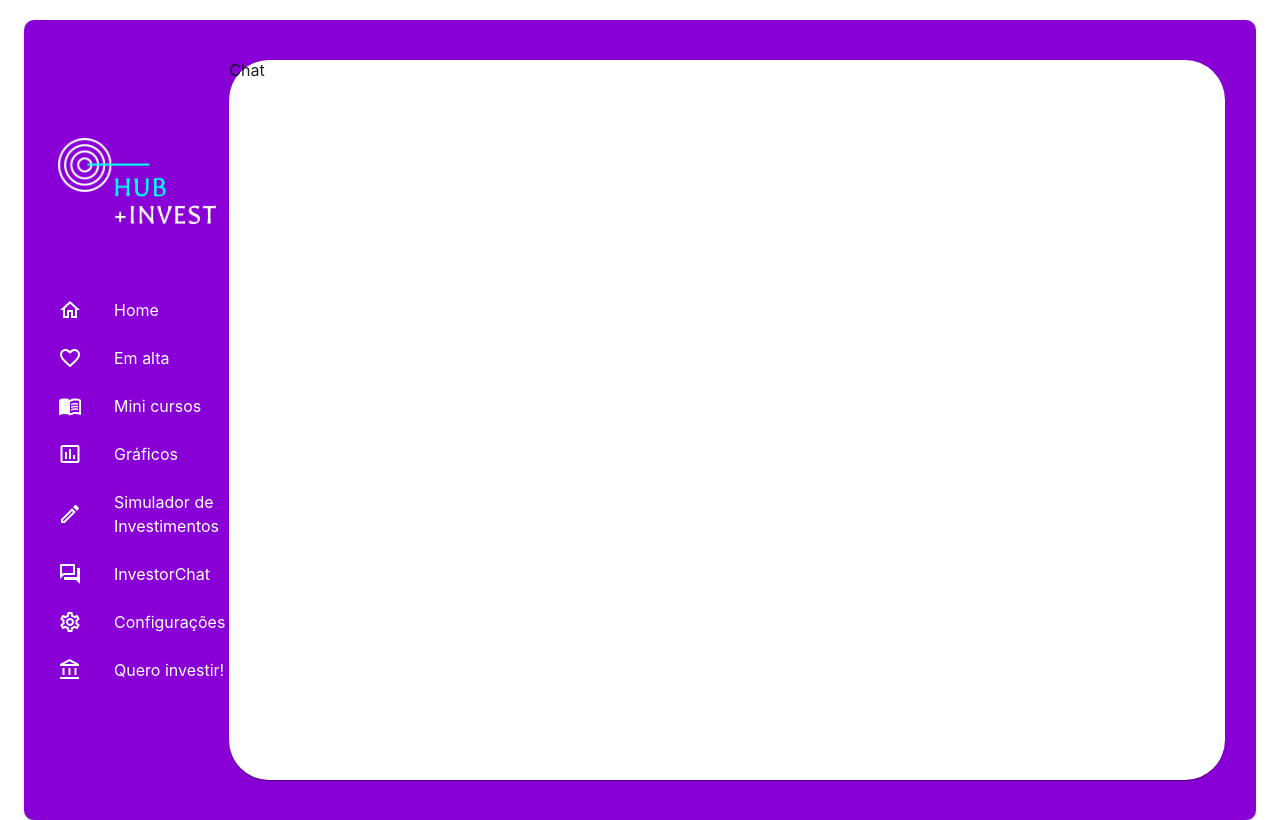
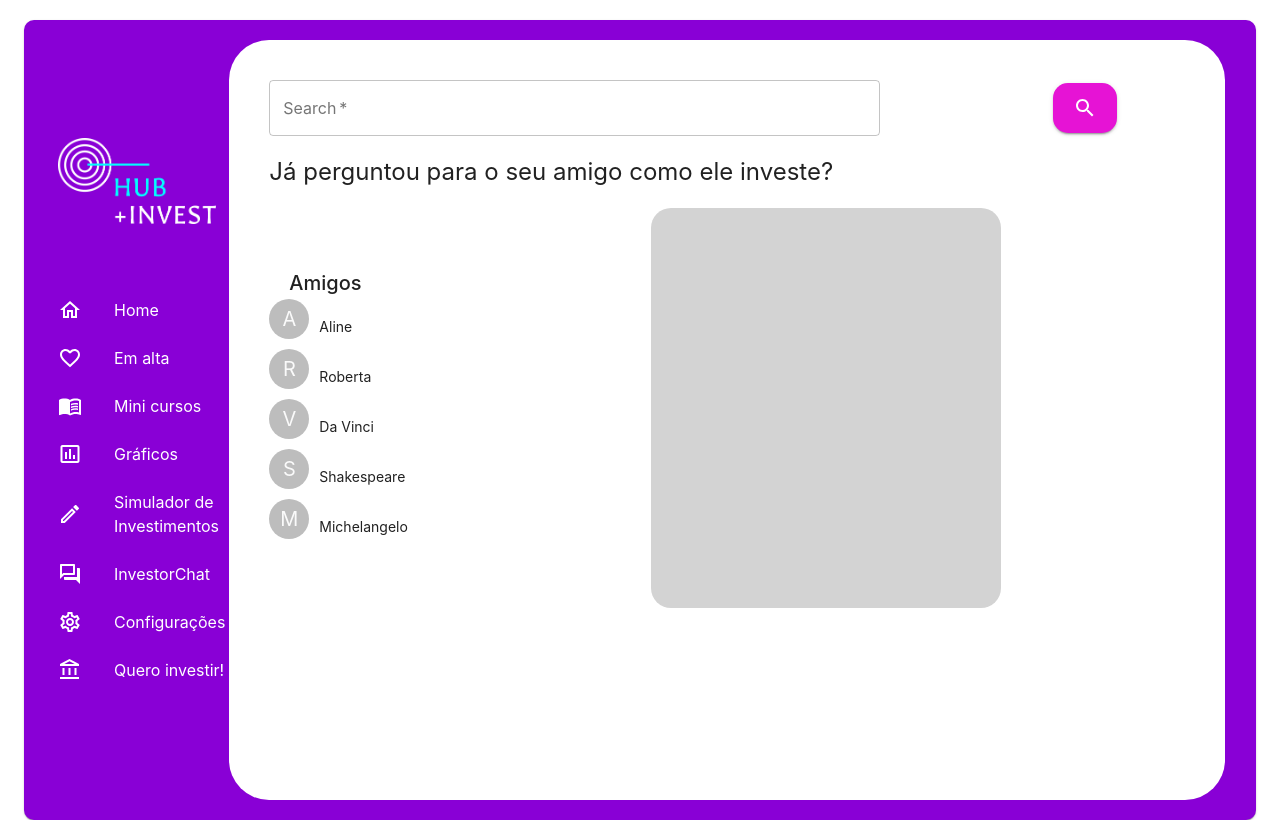
Before and after one commit to Hub-Invest/plataforma, a React (Create React App) app: page /chat in a window 1280 px wide. Built offline with nearby package versions, Linux system fonts and the light colour scheme.

Commit message:
feat: paginas chat, simulador e configuracao

```diff
--- a/src/components/AppContainer.js
+++ b/src/components/AppContainer.js
@@ -2,7 +2,7 @@ import React from 'react';
 import { Link } from 'react-router-dom';
 import { makeStyles } from '@material-ui/core/styles';
 import Container from '@material-ui/core/Container';
-
+import { Link as MaterialLink } from '@material-ui/core';
 import Paper from '@material-ui/core/Paper';
 import Grid from '@material-ui/core/Grid';
 
@@ -59,7 +59,7 @@ const useStyles = makeStyles({
 	},
 	contentPaper: {
 		backgroundColor: 'white',
-		height: '90%',
+		height: '95%',
 		width: '97%',
 		borderRadius: 40
 	},
@@ -131,17 +131,24 @@ const AppContainer = ({ children }) => {
 									</ListItemIcon>
 									<ListItemText primary="Configurações" />
 								</ListItem>
-
-								<ListItem button component={Link} to="https://www.orama.com.br/">
-									<ListItemIcon>
-										<AccountBalanceOutlinedIcon className={classes.icon} />
-									</ListItemIcon>
-									<ListItemText primary="Quero investir!" />
-								</ListItem>
+								<MaterialLink
+									href="https://www.orama.com.br/"
+									color="inherit"
+									onClick={(e) => e.preventDefault}
+								>
+									<ListItem button>
+										<ListItemIcon>
+											<AccountBalanceOutlinedIcon className={classes.icon} />
+										</ListItemIcon>
+										<ListItemText primary="Quero investir!" />
+									</ListItem>
+								</MaterialLink>
 							</List>
 						</Grid>
 						<Grid item className={classes.content} xs={1} sm={9} lg={10}>
-							<Paper className={classes.contentPaper}>{children}</Paper>
+							<Paper elevation={0} className={classes.contentPaper}>
+								{children}
+							</Paper>
 						</Grid>
 					</Grid>
 					{/* ) : (
--- a/src/pages/Chat.js
+++ b/src/pages/Chat.js
@@ -1,17 +1,143 @@
-import React from 'react';
-// import { makeStyles } from '@material-ui/core/styles';
+import React, { useState } from 'react';
+import { makeStyles } from '@material-ui/core/styles';
+import Container from '@material-ui/core/Container';
+import AppContainer from '../components/AppContainer';
+import TextField from '@material-ui/core/TextField';
+import Grid from '@material-ui/core/Grid';
+import Button from '@material-ui/core/Button';
+import SearchIcon from '@material-ui/icons/Search';
+import Typography from '@material-ui/core/Typography';
+import Avatar from '@material-ui/core/Avatar';
 
-import AppContainer from '../components/AppContainer';
+const useStyles = makeStyles({
+	container: {
+		padding: 40,
+		display: 'flex',
+		flexDirection: 'column'
+	},
 
-// const useStyles = makeStyles({});
+	item: {
+		flexDirection: 'row',
+		alignItems: 'center',
+		justifyContent: 'space-between'
+	},
+	submit: {
+		marginLeft: 20,
+		backgroundColor: '#E613D5',
+		borderRadius: 15,
+		height: 50,
+		width: 50
+	},
+
+	title: {
+		paddingTop: 20,
+		paddingBottom: 20
+	},
+	video: {
+		marginRight: 30,
+		backgroundColor: 'grey',
+		height: '100%'
+	},
+
+	main: {
+		justifyContent: 'space-between',
+		alignItems: 'center'
+	},
+	aulas: {
+		display: 'flex',
+		flexDirection: 'row',
+		alignItems: 'center',
+		marginBottom: 10
+	},
+	text: {
+		marginTop: 15
+	},
+	subtitle: {
+		marginLeft: 20
+	},
+	chat: {
+		height: 400,
+		width: 350,
+		backgroundColor: 'lightgrey',
+		borderRadius: 20
+	},
+	avatar: {
+		marginRight: 10
+	}
+});
 
 const Chat = () => {
-	// const classes = useStyles();
+	const classes = useStyles();
+	const [ searchInput, setSearchInput ] = useState('');
 
 	return (
 		<div className="classes.root">
 			<AppContainer>
-				<div>Chat</div>
+				<Container className={classes.container}>
+					<form onSubmit={() => {}} className={classes.form}>
+						<Grid container className={classes.item}>
+							<Grid item xs={8}>
+								<TextField
+									fullWidth
+									type="search"
+									required
+									value={searchInput}
+									onChange={(e) => setSearchInput(e.target.value)}
+									label="Search"
+									variant="outlined"
+								/>
+							</Grid>
+							<Grid item xs={2}>
+								<Button type="submit" variant="contained" color="primary" className={classes.submit}>
+									<SearchIcon />
+								</Button>
+							</Grid>
+						</Grid>
+					</form>
+					<Typography className={classes.title} variant="h5">
+						Já perguntou para o seu amigo como ele investe?
+					</Typography>
+					<Grid container className={classes.main}>
+						<Grid className={classes.listaAulas} item xs={5}>
+							<Typography className={classes.subtitle} variant="h6">
+								Amigos
+							</Typography>
+							<div className={classes.aulas}>
+								<Avatar className={classes.avatar}>A</Avatar>
+								<Typography className={classes.text} variant="body2">
+									Aline
+								</Typography>
+							</div>
+							<div className={classes.aulas}>
+								<Avatar className={classes.avatar}>R</Avatar>
+								<Typography className={classes.text} variant="body2">
+									Roberta
+								</Typography>
+							</div>
+							<div className={classes.aulas}>
+								<Avatar className={classes.avatar}>V</Avatar>
+								<Typography className={classes.text} variant="body2">
+									Da Vinci
+								</Typography>
+							</div>
+							<div className={classes.aulas}>
+								<Avatar className={classes.avatar}>S</Avatar>
+								<Typography className={classes.text} variant="body2">
+									Shakespeare
+								</Typography>
+							</div>
+							<div className={classes.aulas}>
+								<Avatar className={classes.avatar}>M</Avatar>
+								<Typography className={classes.text} variant="body2">
+									Michelangelo
+								</Typography>
+							</div>
+						</Grid>
+						<Grid item xs={7}>
+							<div className={classes.chat} />
+						</Grid>
+					</Grid>
+				</Container>
 			</AppContainer>
 		</div>
 	);
--- a/src/pages/Configuracoes.js
+++ b/src/pages/Configuracoes.js
@@ -1,17 +1,26 @@
 import React from 'react';
-// import { makeStyles } from '@material-ui/core/styles';
+import { makeStyles } from '@material-ui/core/styles';
+import Typography from '@material-ui/core/Typography';
+import AppContainer from '../components/AppContainer';
+import Container from '@material-ui/core/Container';
 
-import AppContainer from '../components/AppContainer';
-
-// const useStyles = makeStyles({});
+const useStyles = makeStyles({
+	container: {
+		padding: 40,
+		display: 'flex',
+		flexDirection: 'column'
+	}
+});
 
 const Configuracoes = () => {
-	// const classes = useStyles();
+	const classes = useStyles();
 
 	return (
 		<div className="classes.root">
 			<AppContainer>
-				<div>Configuracoes</div>
+				<Container className={classes.container}>
+					<Typography variant="h5">Configurações</Typography>
+				</Container>
 			</AppContainer>
 		</div>
 	);
--- a/src/pages/Graficos.js
+++ b/src/pages/Graficos.js
@@ -32,21 +32,6 @@ const useStyles = makeStyles({
 	title: {
 		paddingTop: 20,
 		paddingBottom: 20
-	},
-	video: {
-		marginRight: 30,
-		backgroundColor: 'grey',
-		height: '100%'
-	},
-	cards: {
-		marginTop: 30,
-		display: 'flex',
-		flexDirection: 'row',
-		justifyContent: 'space-between'
-	},
-	main: {
-		justifyContent: 'space-between',
-		alignItems: 'center'
 	}
 });
 
--- a/src/pages/Simulador.js
+++ b/src/pages/Simulador.js
@@ -1,17 +1,26 @@
 import React from 'react';
-// import { makeStyles } from '@material-ui/core/styles';
+import { makeStyles } from '@material-ui/core/styles';
+import Typography from '@material-ui/core/Typography';
+import AppContainer from '../components/AppContainer';
+import Container from '@material-ui/core/Container';
 
-import AppContainer from '../components/AppContainer';
-
-// const useStyles = makeStyles({});
+const useStyles = makeStyles({
+	container: {
+		padding: 40,
+		display: 'flex',
+		flexDirection: 'column'
+	}
+});
 
 const Simulador = () => {
-	// const classes = useStyles();
+	const classes = useStyles();
 
 	return (
 		<div className="classes.root">
 			<AppContainer>
-				<div>Simulador</div>
+				<Container className={classes.container}>
+					<Typography variant="h5">Simule o investimento dos seus sonhos</Typography>
+				</Container>
 			</AppContainer>
 		</div>
 	);
```
